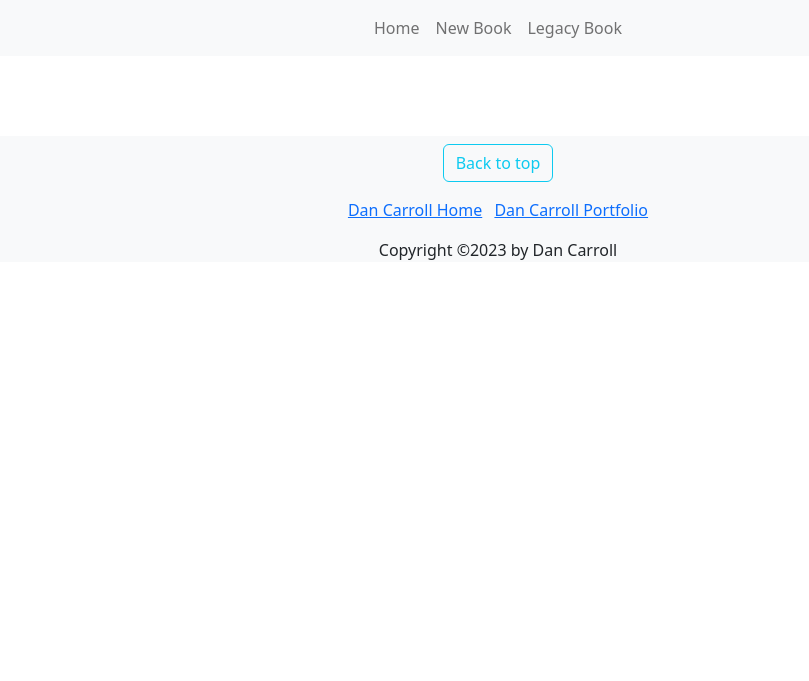
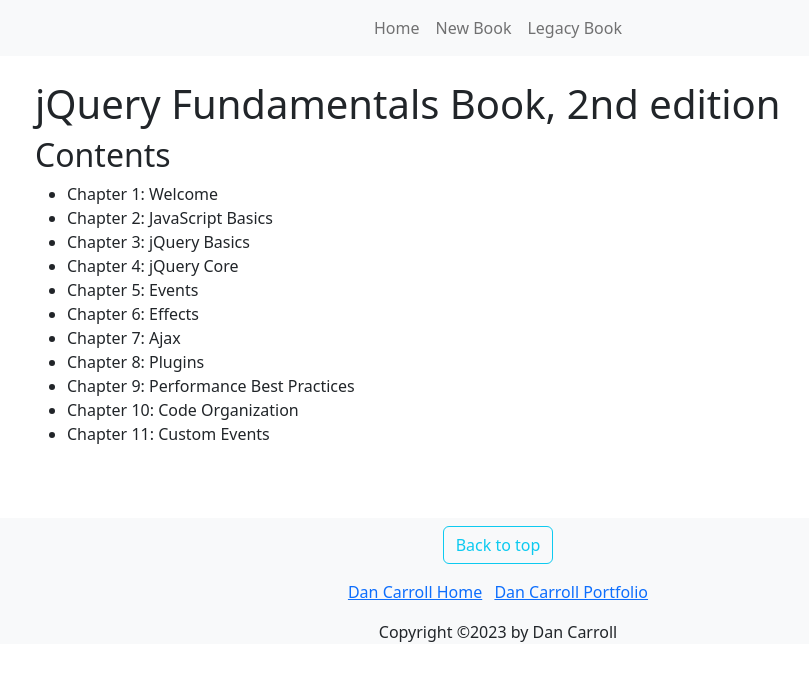
Before and after one commit to dan-carroll/jquery-fundamentals, a Jekyll site: the page built from book/index.md, in a window 1280 px wide. Shown: the top 681 px of the page, without its empty margins (142-951 px from the left). Built offline with Jekyll 4.4.1, drawn with Linux system fonts in a browser that asks for light colours; our own code applies the rules of GitHub Pages for plain Markdown files.

Commit message:
Update book index page
Updated the new book index page. Added front matter, headings, and contents list.

```diff
--- a/_includes/head.html
+++ b/_includes/head.html
@@ -12,4 +12,4 @@
     <link rel="canonical" href="{{ page.url | replace:'index.html','' | prepend: site.canonical_url }}">
 
     {% feed_meta %}
-  </head>
+</head>
--- a/_includes/navbar.html
+++ b/_includes/navbar.html
@@ -18,4 +18,4 @@
         </ul>
       </div>
     </div>
-  </nav>
+</nav>
--- a/book/index.md
+++ b/book/index.md
@@ -0,0 +1,22 @@
+---
+layout: default
+title: jQuery Fundamentals Book, 2nd edition
+project: new-book
+page: book-index
+---
+
+# {{ page.title }}
+
+## Contents
+
+- Chapter 1: Welcome
+- Chapter 2: JavaScript Basics
+- Chapter 3: jQuery Basics
+- Chapter 4: jQuery Core
+- Chapter 5: Events
+- Chapter 6: Effects
+- Chapter 7: Ajax
+- Chapter 8: Plugins
+- Chapter 9: Performance Best Practices
+- Chapter 10: Code Organization
+- Chapter 11: Custom Events
```
